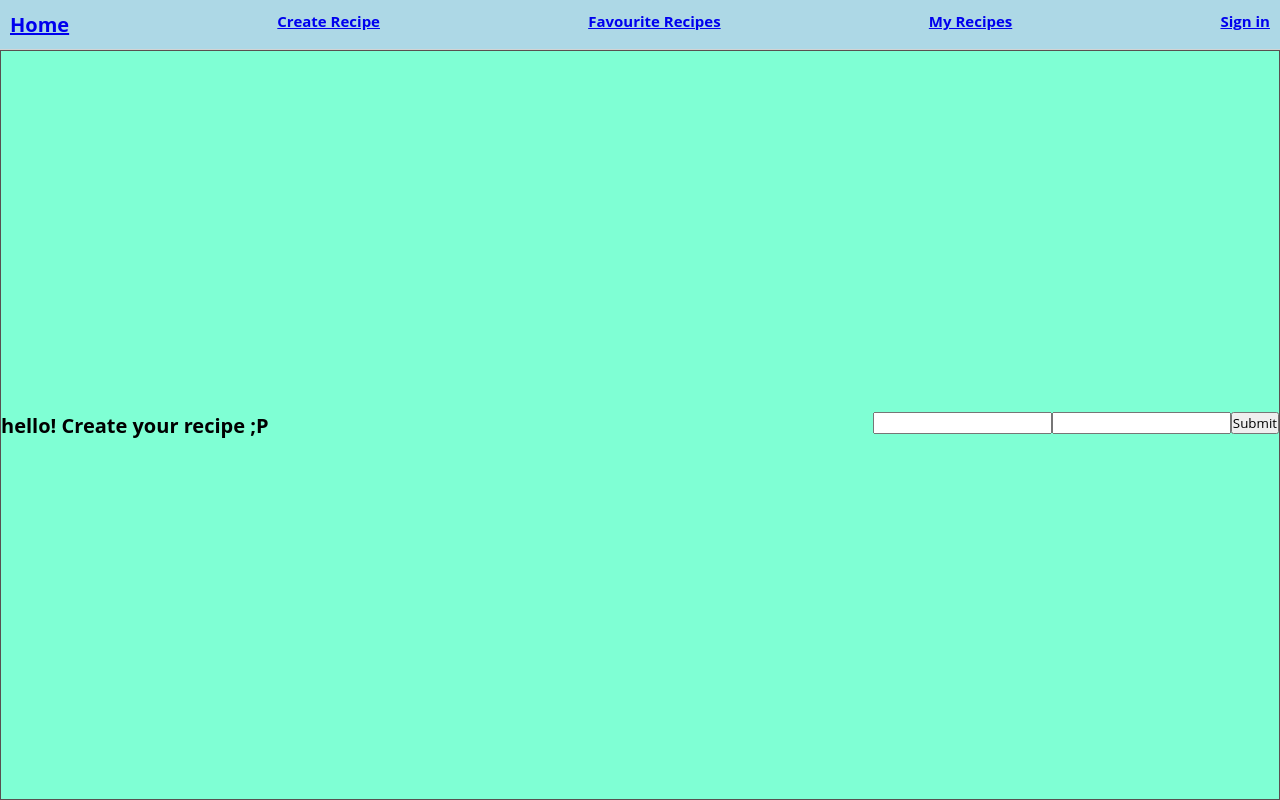
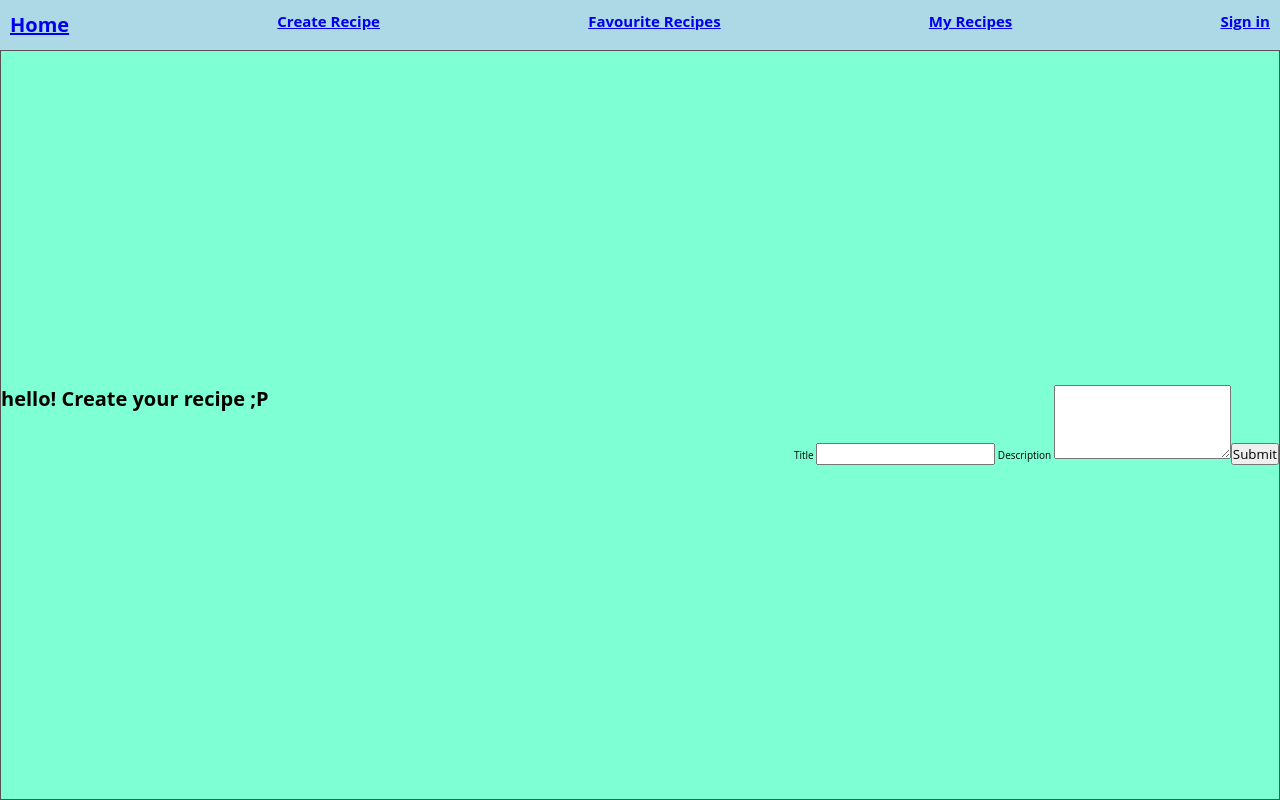
Before and after one commit to AndresOverflow/HealthyRecipes, a React app: page /create-recipe in a window 1280 px wide. Built offline with nearby package versions, Linux system fonts and the light colour scheme.

Commit message:
Form por create a recipe done

```diff
--- a/src/UI/SideBar/Discounts.js
+++ b/src/UI/SideBar/Discounts.js
@@ -20,6 +20,7 @@ export default () => {
     setDiscount(response.data.value)
   }, [])
   return <Discounts>
+    <h2> Discounts Section : </h2>
     {discount ? <Discount>{discount}</Discount> : null}
   </Discounts>
 };
--- a/src/containers/CreateRecipe/CreateRecipe.js
+++ b/src/containers/CreateRecipe/CreateRecipe.js
@@ -1,15 +1,42 @@
 import React, {Component} from 'react';
+import axios from 'axios';
+
 import classes from './CreateRecipe.css';
 
 
 class CreateRecipe extends Component {
+    state = {
+            title : '',
+            description : ''
+        }
+
+    postDataHandler = () => {
+        const data = {
+            title : this.state.title,
+            description : this.state.description
+        }
+        axios.post("https://jsonplaceholder.typicode.com/posts", data)
+            .then(response =>{
+                console.log(response);
+            });
+
+    }
+
     render () {
+
+
 
         let form = (
             <form>
-                <input type= "text" name="title"></input>
-                <input type= "text" name="description"></input>
-                <button> Submit</button>
+                <label> Title </label>
+                <input type= "text" name="title"
+                    value={this.state.title}
+                    onChange={(event) => this.setState({title : event.target.value})}/>
+                <label> Description </label>
+                <textarea rows="4" name="description"
+                    value={this.state.description}
+                    onChange={(event) => this.setState({description : event.target.value})}/>
+                <button onClick={this.postDataHandler}> Submit</button>
             </form>
 
         );
--- a/src/containers/Discounts/Discounts.js
+++ b/src/containers/Discounts/Discounts.js
@@ -31,6 +31,7 @@ class Discounts extends Component {
     });
     return (
       <div>
+        <h2>Discounts Section : </h2>
         <p>{discounts}</p>
 
       </div>
```
